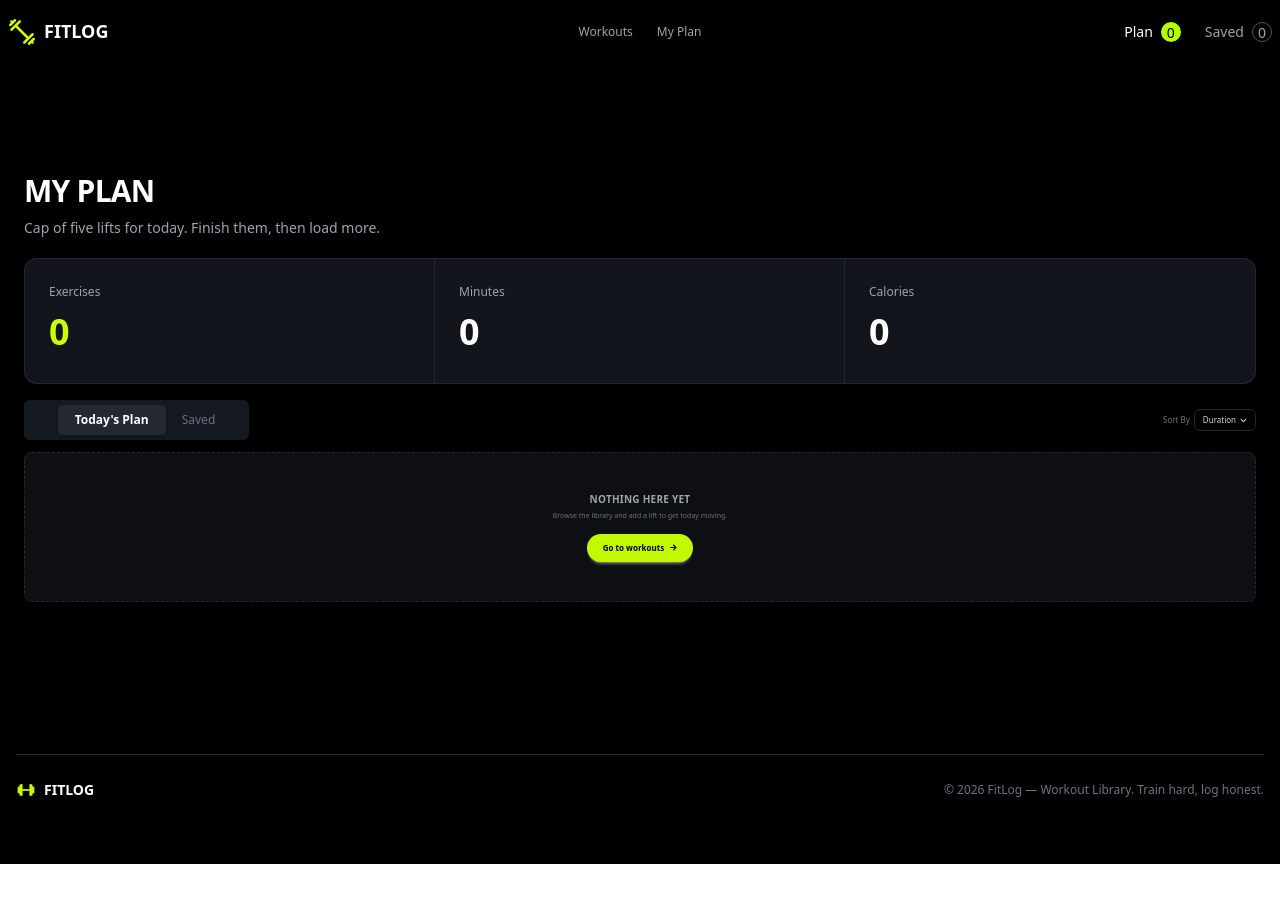
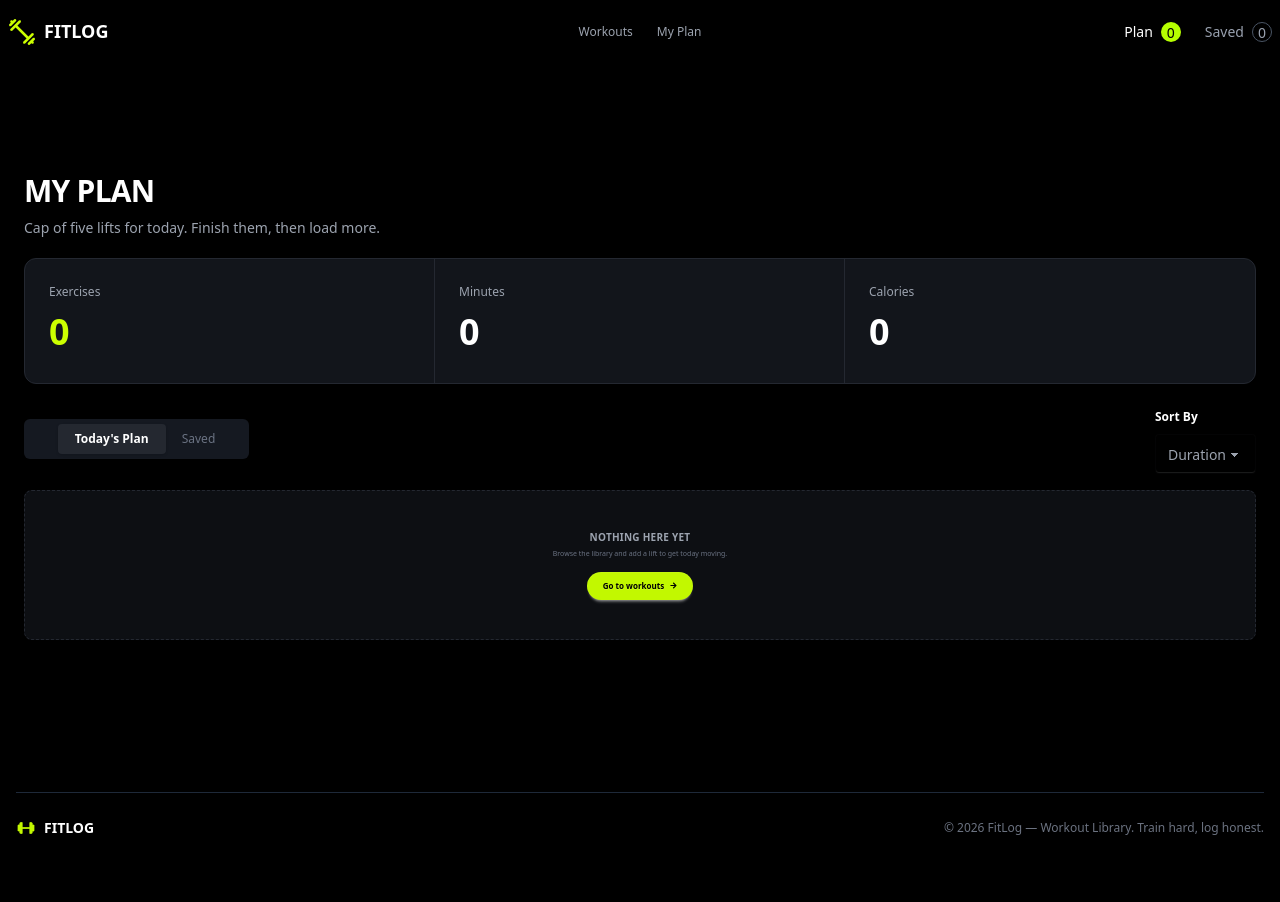
Before and after one commit to SagarAli762/ph-assignment-6-dev-stack, a Next.js app: page /my-plan in a window 1280 px wide. Before the commit the page ends 864 px from the top, so only its background shows below. Built offline with nearby package versions, Linux system fonts and the light colour scheme.

Commit message:
added sort list in my plan

```diff
--- a/src/app/my-plan/page.tsx
+++ b/src/app/my-plan/page.tsx
@@ -6,14 +6,31 @@ import TabButton from "@/components/shared/TabButton";
 import TodayPlanCard from "@/components/shared/TodayPlanCard";
 import { LibrariesContext } from "@/context/LibrariesContext";
 import { ILibrary } from "@/types/libraries.type";
-import { useContext } from "react";
+import { useContext, useState } from "react";
 import { FaArrowRight, FaChevronDown } from "react-icons/fa";
 
 const MyPlan = () => {
   const { todayPlans, savedData, isActive } = useContext(LibrariesContext);
   console.log("today plan is", todayPlans);
   console.log(isActive);
-
+  const [sortBy, setSortBy] = useState<"duration" | "calories" | "rating">(
+    "duration",
+  );
+  const sortLibraries = (libraries: ILibrary[]) => {
+    const sortedLibraries = [...libraries];
+    if (sortBy === "duration") {
+      sortedLibraries.sort((a, b) => b.duration - a.duration);
+    } else if (sortBy === "calories") {
+      sortedLibraries.sort((a, b) => b.caloriesBurned - a.caloriesBurned);
+    } else if (sortBy === "rating") {
+      sortedLibraries.sort((a, b) => b.rating - a.rating);
+    }
+    return sortedLibraries;
+  };
+  const sortByTodayPlans = sortLibraries(todayPlans);
+  const sortBySavedForLater = sortLibraries(savedData);
+  sortLibraries(savedData);
+  console.log(sortBy);
   //today's plan calculate
   const totalMinutes = todayPlans.reduce(
     (total: number, todayPlan: ILibrary) => total + todayPlan.duration,
@@ -86,21 +103,28 @@ const MyPlan = () => {
         {/* Tabs */}
         <TabButton></TabButton>
         {/* Sort */}
-        <button className="flex items-center gap-1 text-[8px] text-gray-500">
-          Sort By
-          <span className="flex items-center gap-1 rounded-md border border-[#242831] px-2 py-1 text-gray-300">
-            Duration
-            <FaChevronDown className="text-[7px]" />
-          </span>
-        </button>
+        <fieldset className="fieldset">
+          <legend className="fieldset-legend text-white">Sort By</legend>
+          <select
+            value={sortBy}
+            className="select bg-black"
+            onChange={(e) =>
+              setSortBy(e.target.value as "duration" | "calories" | "rating")
+            }
+          >
+            <option value={"duration"}>Duration</option>
+            <option value={"calories"}>Calories</option>
+            <option value={"rating"}>Rating</option>
+          </select>
+        </fieldset>
       </div>
 
       {/* Empty State */}
       {todayPlans.length > 0 || savedData.length > 0 ? (
         isActive === "today" ? (
-          <TodayPlanCard></TodayPlanCard>
+          <TodayPlanCard sortByTodayPlans={sortByTodayPlans}></TodayPlanCard>
         ) : (
-          <SavredCard></SavredCard>
+          <SavredCard sortBySavedForLater={sortBySavedForLater}></SavredCard>
         )
       ) : (
         <div className="mt-3 flex min-h-[150px] flex-col items-center justify-center rounded-lg border border-dashed border-[#242831] bg-[#0d0f13] px-4 text-center">
--- a/src/components/shared/SavredCard.tsx
+++ b/src/components/shared/SavredCard.tsx
@@ -12,8 +12,11 @@ import {
 } from "react-icons/fa";
 import { toast } from "react-toastify";
 import Link from "next/link";
-
-const SavedCard = () => {
+import { ILibrary } from "@/types/libraries.type";
+interface SavedCardProps {
+  sortBySavedForLater: ILibrary[];
+}
+const SavedCard = ({ sortBySavedForLater }: SavedCardProps) => {
   const { savedData, setSavedData } = useContext(LibrariesContext);
 
   const handleRemovedData = (id: number) => {
@@ -24,8 +27,8 @@ const SavedCard = () => {
   };
   return (
     <>
-      {savedData.length > 0 ? (
-        savedData.map((data) => (
+      {sortBySavedForLater.length > 0 ? (
+        sortBySavedForLater.map((data) => (
           <div
             key={data.id}
             className="
--- a/src/components/shared/TodayPlanCard.tsx
+++ b/src/components/shared/TodayPlanCard.tsx
@@ -12,8 +12,11 @@ import {
 } from "react-icons/fa";
 import { toast } from "react-toastify";
 import Link from "next/link";
-
-const TodayPlanCard = () => {
+import { ILibrary } from "@/types/libraries.type";
+interface TodayPlanCardProps {
+  sortByTodayPlans: ILibrary[];
+}
+const TodayPlanCard = ({ sortByTodayPlans }: TodayPlanCardProps) => {
   const { todayPlans, setTodayPlans } = useContext(LibrariesContext);
 
   console.log("ttt", todayPlans);
@@ -24,8 +27,8 @@ const TodayPlanCard = () => {
   };
   return (
     <>
-      {todayPlans.length > 0 ? (
-        todayPlans.map((todayPlan) => (
+      {sortByTodayPlans.length > 0 ? (
+        sortByTodayPlans.map((todayPlan) => (
           <div
             key={todayPlan.id}
             className="
```
